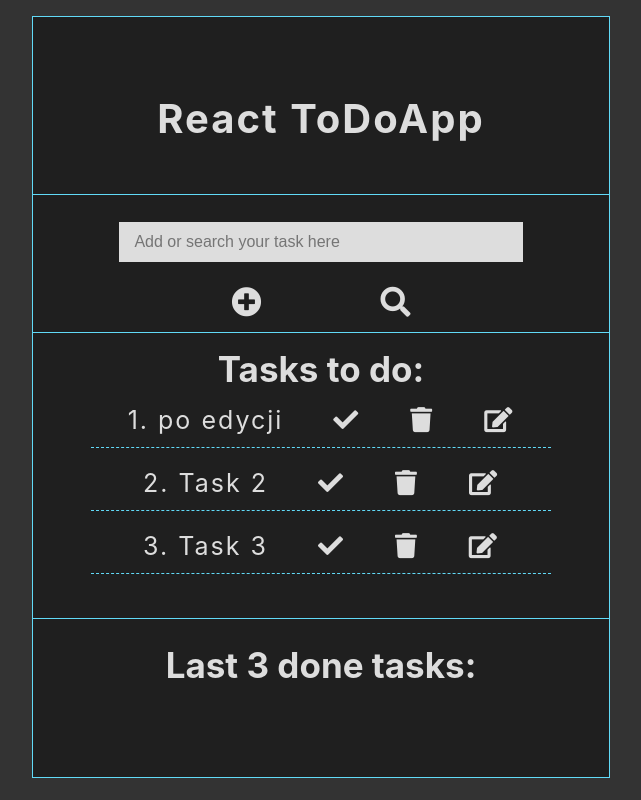
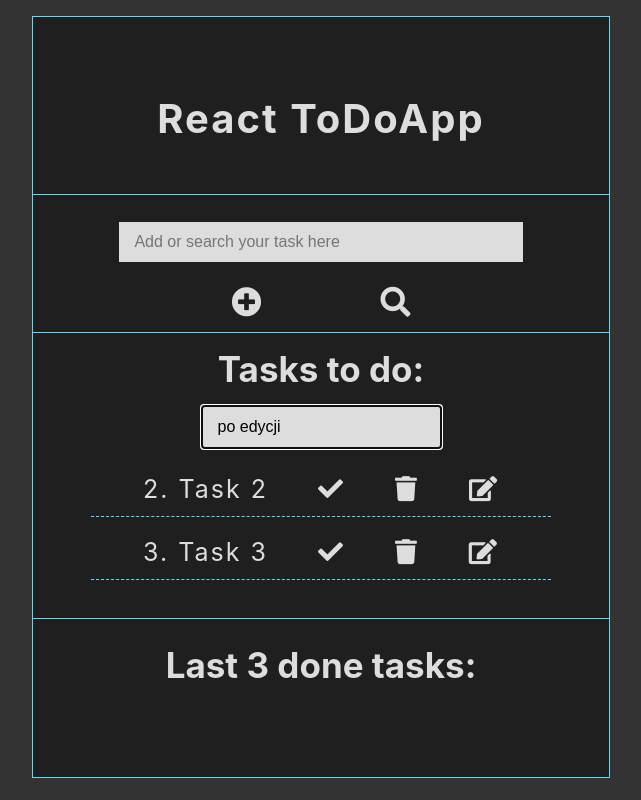
Before and after one commit to mjesiolowski/React-ToDoApp, a React (Create React App) app: page / in a window 1280 px wide. Both pictures are taken after a click on the icon 818 px from the left and 419 px from the top of the page. Shown: the whole page, without its empty margins (319-960 px from the left). Built offline with nearby package versions, Linux system fonts and the light colour scheme.

Commit message:
integrate 'edit' logic  with Redux

```diff
--- a/src/components/Header.js
+++ b/src/components/Header.js
@@ -2,7 +2,7 @@ import React from 'react';
 // import moment from 'moment'
 import { connect } from 'react-redux'
 import { addTask } from '../redux/taskActions'
-import { addInput } from '../redux/inputAction'
+import { addInput } from '../redux/inputActions'
 import { lengthAlert } from '../redux/alertActions'
 import { duplicateAlert } from '../redux/alertActions'
 
@@ -47,11 +47,11 @@ class Header extends React.Component {
    }
 
    duplicateCheck() {
-      return !this.props.tasks.filter(task => task.text.toLowerCase() === this.props.inputValue.toLowerCase()).length > 0
+      return this.props.tasks.find(task => task.text.toLowerCase() === this.props.inputValue.toLowerCase()) === undefined
    }
 
    lengthCheck() {
-      return this.props.inputValue.length > 2
+      return this.props.inputValue.trim().length > 2
    }
 
    render() {
@@ -67,7 +67,7 @@ class Header extends React.Component {
          handleSearchTaskButton,
       }
          = this.props
-      console.log(this.duplicateCheck())
+
       return (<>
          <h1 className="header__title">React ToDoApp</h1>
          <p className="header__time">{this.state.time}</p>
@@ -90,22 +90,21 @@ class Header extends React.Component {
 }
 
 const mapStateToProps = state => {
-   const { alerts, input } = state
+   const { alerts, addInput } = state
    return {
       tasks: state.tasks,
       lengthAlertMsg: alerts.minimalTaskLengthAlert,
       duplicateAlertMsg: alerts.taskDuplicatedAlert,
-      inputValue: input
+      inputValue: addInput
    }
 }
 
-const mapDispatchToProps = dispatch => {
-   return {
-      addTaskAction: text => dispatch(addTask(text)),
-      lengthAlertAction: isTrue => dispatch(lengthAlert(isTrue)),
-      duplicateAlertAction: isTrue => dispatch(duplicateAlert(isTrue)),
-      inputHandlerAction: event => dispatch(addInput(event))
-   }
-}
+const mapDispatchToProps = dispatch => ({
+   addTaskAction: text => dispatch(addTask(text)),
+   lengthAlertAction: isTrue => dispatch(lengthAlert(isTrue)),
+   duplicateAlertAction: isTrue => dispatch(duplicateAlert(isTrue)),
+   inputHandlerAction: event => dispatch(addInput(event))
+})
+
 
 export default connect(mapStateToProps, mapDispatchToProps)(Header);
--- a/src/components/TaskToDo.js
+++ b/src/components/TaskToDo.js
@@ -1,40 +1,96 @@
 import React from 'react';
+import { connect } from 'react-redux'
+import { editTask, removeTask } from '../redux/taskActions'
+import { editInput } from '../redux/inputActions'
+import { editAlert } from '../redux/alertActions'
 
 
 const TaskToDo = props => {
+
    const {
+      editTaskAction,
+      inputHandlerAction,
       doneTaskHandler,
-      editButtonHandler,
-      editedValue,
-      editTaskHandler,
+      inputValue,
+      editAlertMsg,
+      editAlertAction,
+      removeTaskAction,
+      // editButtonHandler,
+      // editedValue,
+      // editTaskHandler,
       id,
       index,
-      inputHandler,
-      task,
+      // inputHandler,
+      tasks,
+      taskText,
       taskEdited,
-      removeButtonHandler,
    } = props
 
-   console.log(props.task)
+   // const checkIfEdited = () => props.tasks.filter(task => task.edited).length
+
+   const inputHandler = (e) => {
+      editAlertAction(false)
+      inputHandlerAction(e.target.value)
+   }
+
+   const duplicateCheck = () => tasks.find(task => {
+      if (task.id !== props.id) return task.text.toLowerCase() === inputValue.toLowerCase()
+      else return null
+   }) === undefined
+
+   const lengthCheck = () => props.inputValue.trim().length > 2
+
+   const editButtonHandler = (id, edited) => {
+      inputHandlerAction(taskText)
+      editTaskAction(id, edited)
+   }
+
+   const editTaskHandler = (e, id) => {
+      e.preventDefault()
+      console.log(id)
+      if (lengthCheck() && duplicateCheck()) {
+         editAlertAction(false)
+         editTaskAction(id, { text: inputValue.trim() })
+         editTaskAction(id, { edited: false })
+      } else editAlertAction(true)
+   }
 
    return (
       <>
-         {taskEdited ? <form onSubmit={(e) => editTaskHandler(e, id)}>
-            <input className="taskToDo__input" value={editedValue} onChange={inputHandler} autoFocus />
+         {taskEdited ? <form onSubmit={(e) => editTaskHandler(e, props.id)}>
+            <input
+               className={editAlertMsg ? "taskToDo__input taskToDo__input--warning" : "taskToDo__input"}
+               value={inputValue}
+               onChange={(e) => inputHandler(e)}
+               autoFocus />
          </form>
             :
             <li className="tasksToDo__item">
-               {index + 1}. {task}
-               {task.length > 10 && <br></br>}
+               {index + 1}. {taskText}
+               {taskText.length > 10 && <br></br>}
                <i id={id} className="fas fa-check tasksToDo__icon" onClick={() => doneTaskHandler(id)}></i>
-               <i id={id} className="fas fa-trash tasksToDo__icon" onClick={() => removeButtonHandler(id)}></i>
-               <i id={id} className="fas fa-edit tasksToDo__icon" onClick={() => editButtonHandler(id, task)}></i>
+               <i id={id} className="fas fa-trash tasksToDo__icon" onClick={(id) => removeTaskAction(props.id)}></i>
+               <i id={id} className="fas fa-edit tasksToDo__icon" onClick={() => editButtonHandler(id, { edited: 'true' })}></i>
             </li>}
 
       </>
    );
 };
 
+const mapStateToProps = state => {
+   const { editInput, tasks, alerts } = state
+   return {
+      inputValue: editInput,
+      tasks,
+      editAlertMsg: alerts.editAlert
+   }
+}
 
+const mapDispatchToProps = dispatch => ({
+   editTaskAction: (id, update) => dispatch(editTask(id, update)),
+   removeTaskAction: id => dispatch(removeTask(id)),
+   inputHandlerAction: text => dispatch(editInput(text)),
+   editAlertAction: isTrue => dispatch(editAlert(isTrue))
+})
 
-export default TaskToDo;
+export default connect(mapStateToProps, mapDispatchToProps)(TaskToDo);
--- a/src/components/TasksList.js
+++ b/src/components/TasksList.js
@@ -32,7 +32,7 @@ const TasksList = props => {
             index={index}
 
             id={task.id}
-            task={task.text}
+            taskText={task.text}
             taskEdited={task.edited}
 
 
@@ -73,7 +73,13 @@ const TasksList = props => {
                         </div>
                      </>
                      :
-                     <h2 className="searchedTasks__title">No tasks on your list!</h2>)
+                     <>
+                        <h2 className="searchedTasks__title">No tasks on your list!</h2>
+                        <div className="doneTasks">
+                           <h2 className="doneTasks__title">Last 3 done tasks:</h2>
+                           <ul className="doneTasks__list">{done}</ul>
+                        </div>
+                     </>)
                   :
                   <>
                      <h2 className="searchedTasks__title">Search results:</h2>
@@ -88,10 +94,9 @@ const TasksList = props => {
    );
 }
 
-const mapStateToProps = state => {
-   return {
-      tasks: state.tasks
-   }
-}
+const mapStateToProps = state => ({
+   tasks: state.tasks
+})
+
 
 export default connect(mapStateToProps)(TasksList)
--- /dev/null
+++ b/src/redux/addInputReducer.js
@@ -0,0 +1,8 @@
+export const addInputReducer = (state = '', action) => {
+   switch (action.type) {
+      case 'ADD_INPUT':
+         return action.text
+      default:
+         return state
+   }
+}
--- a/src/redux/alertActions.js
+++ b/src/redux/alertActions.js
@@ -7,3 +7,8 @@ export const duplicateAlert = isTrue => ({
    type: 'DUPLICATE_ALERT',
    isTrue
 })
+
+export const editAlert = isTrue => ({
+   type: 'EDIT_ALERT',
+   isTrue
+})
--- a/src/redux/alertReducer.js
+++ b/src/redux/alertReducer.js
@@ -1,6 +1,7 @@
 const alertReducerDefaultState = {
    minimalTaskLengthAlert: false,
    taskDuplicatedAlert: false,
+   editAlert: false,
 }
 
 export const alertReducer = (state = alertReducerDefaultState, action) => {
@@ -16,6 +17,11 @@ export const alertReducer = (state = alertReducerDefaultState, action) => {
             ...state,
             taskDuplicatedAlert: action.isTrue
          }
+      case 'EDIT_ALERT':
+         return {
+            ...state,
+            editAlert: action.isTrue
+         }
 
       default:
          return state
--- a/src/redux/inputReducer.js
+++ b/src/redux/editInputReducer.js
@@ -1,6 +1,6 @@
-export const inputReducer = (state = '', action) => {
+export const editInputReducer = (state = '', action) => {
    switch (action.type) {
-      case 'ADD_INPUT':
+      case 'EDIT_INPUT':
          return action.text
       default:
          return state
--- a/src/redux/inputAction.js
+++ /dev/null
@@ -1,4 +0,0 @@
-export const addInput = text => ({
-   type: 'ADD_INPUT',
-   text
-})
--- /dev/null
+++ b/src/redux/inputActions.js
@@ -0,0 +1,9 @@
+export const addInput = text => ({
+   type: 'ADD_INPUT',
+   text
+})
+
+export const editInput = text => ({
+   type: 'EDIT_INPUT',
+   text
+})
--- a/src/redux/store.js
+++ b/src/redux/store.js
@@ -2,18 +2,21 @@ import { createStore, combineReducers } from 'redux'
 import { taskReducer } from './taskReducer'
 import { alertReducer } from './alertReducer'
 import { editTask } from './taskActions'
-import { addInput } from './inputAction'
-import { inputReducer } from './inputReducer';
+// import { addInput } from './inputAction'
+import { addInputReducer } from './addInputReducer';
+import { editInputReducer } from './editInputReducer';
 
 export const store = createStore(combineReducers({
    tasks: taskReducer,
    alerts: alertReducer,
-   input: inputReducer,
+   addInput: addInputReducer,
+   editInput: editInputReducer,
 }))
 
 store.subscribe(() => console.log(store.getState()))
 // store.dispatch(addTask("moje nowe zadanie"))
 store.dispatch(editTask("123", { text: "po edycji" }))
+// store.dispatch(removeTask('123'))
 // store.dispatch(addInput('Dodany input'))
 // store.dispatch({ type: 'DUPLICATE_ALERT' })
 // store.dispatch({ type: 'LENGTH_ALERT' })
--- a/src/redux/taskActions.js
+++ b/src/redux/taskActions.js
@@ -8,7 +8,7 @@ export const addTask = (
    type: "ADD_TASK",
    task: {
       id: uuid(),
-      text,
+      text: text.trim(),
       active,
       edited
    }
--- a/src/styles/TaskToDo.css
+++ b/src/styles/TaskToDo.css
@@ -44,7 +44,10 @@
    margin-bottom: 2.5rem;
    background: #DDD;
    font-size: 1.6rem;
+}
 
+.taskToDo__input--warning {
+   border: 2px solid #9A151F
 }
 
 @media (max-width: 750px) {
```
